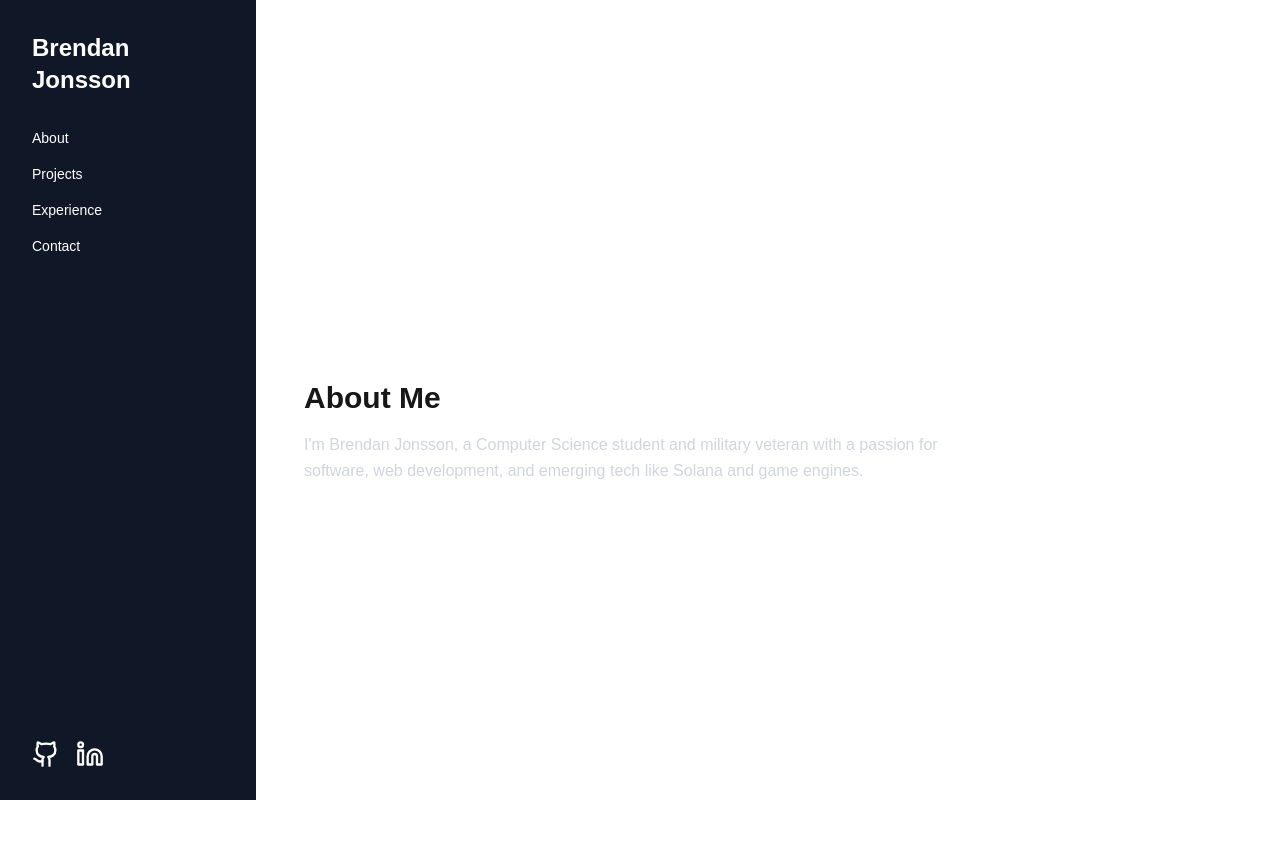
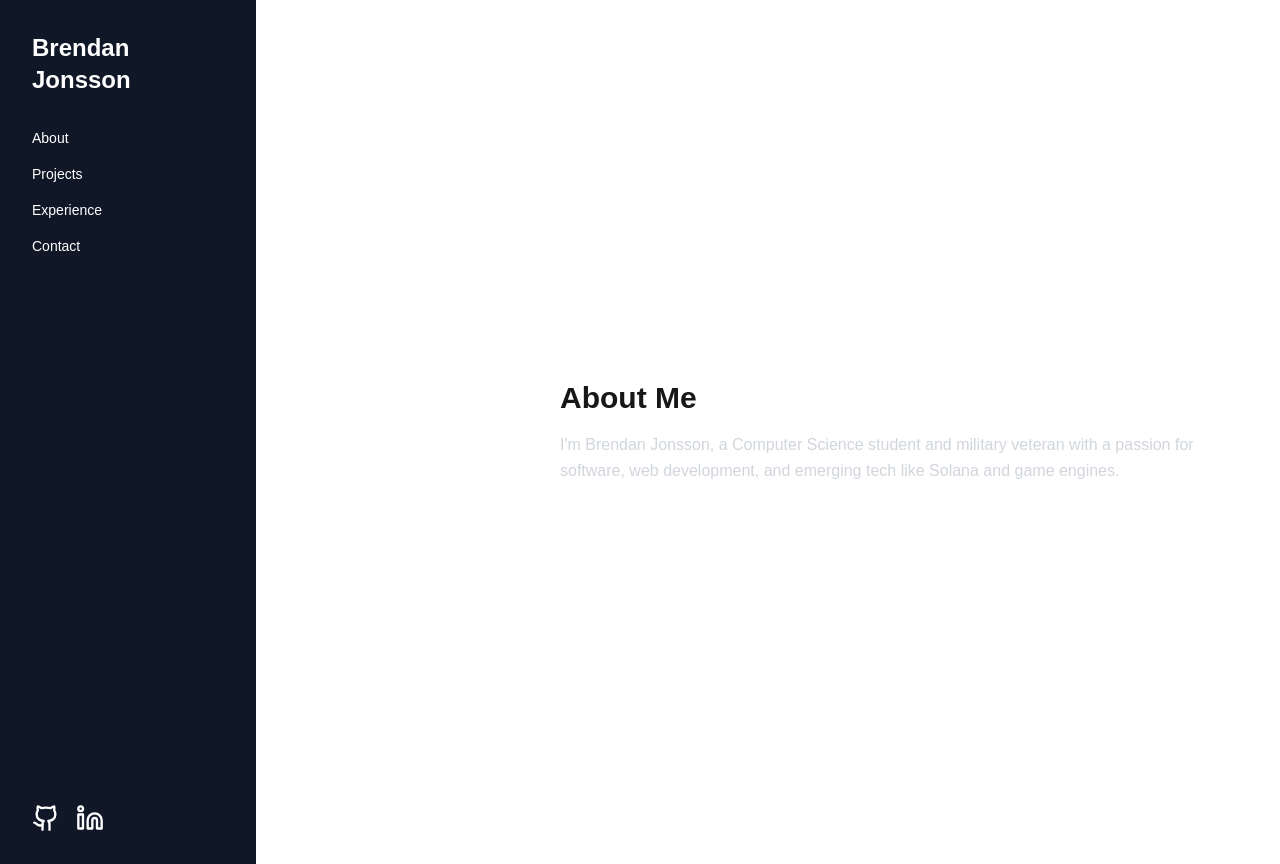
Before and after one commit to SlyyZero/brendandev, a Next.js app in the folder brendandev-portfolio/: page / in a window 1280 px wide. Built offline with nearby package versions, Linux system fonts and the light colour scheme.

Commit message:
sidebar fix??

```diff
--- a/brendandev-portfolio/src/components/Shell.tsx
+++ b/brendandev-portfolio/src/components/Shell.tsx
@@ -6,20 +6,22 @@ import MobileNavToggle from '@/components/MobileNavToggle';
 
 export default function Shell({ children }: { children: React.ReactNode }) {
   const [isSidebarOpen, setIsSidebarOpen] = useState(false);
-
   const closeSidebar = () => setIsSidebarOpen(false);
 
   return (
-    <div className="relative min-h-screen flex flex-col md:flex-row">
-      {/* Mobile Hamburger */}
+    <div className="relative min-h-screen flex flex-col md:flex-row overflow-x-hidden">
+
+      {/* Hamburger (top-left, always visible on mobile) */}
       <div className="fixed top-4 left-4 z-50 md:hidden">
         <MobileNavToggle onToggle={() => setIsSidebarOpen(!isSidebarOpen)} />
       </div>
 
-      {/* Sidebar — visible only on desktop */}
-      <Sidebar isOpen={isSidebarOpen} />
+      {/* Sidebar (mobile = slide-in, desktop = pinned) */}
+      <div className="z-40">
+        <Sidebar isOpen={isSidebarOpen} />
+      </div>
 
-      {/* Overlay for mobile */}
+      {/* Dark overlay when sidebar is open (click to close) */}
       {isSidebarOpen && (
         <div
           onClick={closeSidebar}
@@ -27,8 +29,8 @@ export default function Shell({ children }: { children: React.ReactNode }) {
         ></div>
       )}
 
-      {/* Main Content Area */}
-      <main className="flex-1 p-8 md:ml-64">
+      {/* Main Content */}
+      <main className="flex-1 p-8 z-20 md:ml-64">
         {children}
       </main>
     </div>
--- a/brendandev-portfolio/src/components/Sidebar.tsx
+++ b/brendandev-portfolio/src/components/Sidebar.tsx
@@ -5,7 +5,12 @@ import { Github, Linkedin } from 'lucide-react';
 
 export default function Sidebar({ isOpen }: { isOpen: boolean }) {
   return (
-<aside className={`hidden md:flex fixed top-0 left-0 h-full w-64 bg-gray-900 text-white p-8 flex-col justify-between z-40`}>
+<aside className={`fixed top-0 left-0 h-full w-64 bg-gray-900 text-white p-8 flex flex-col justify-between
+  transform transition-transform duration-300 ease-in-out
+  ${isOpen ? 'translate-x-0' : '-translate-x-full'}
+  z-40 md:translate-x-0 md:relative md:h-full`}
+>
+
       <div>
         <h1 className="text-2xl font-bold mb-8">Brendan Jonsson</h1>
         <nav className="flex flex-col space-y-4 text-sm">
```
